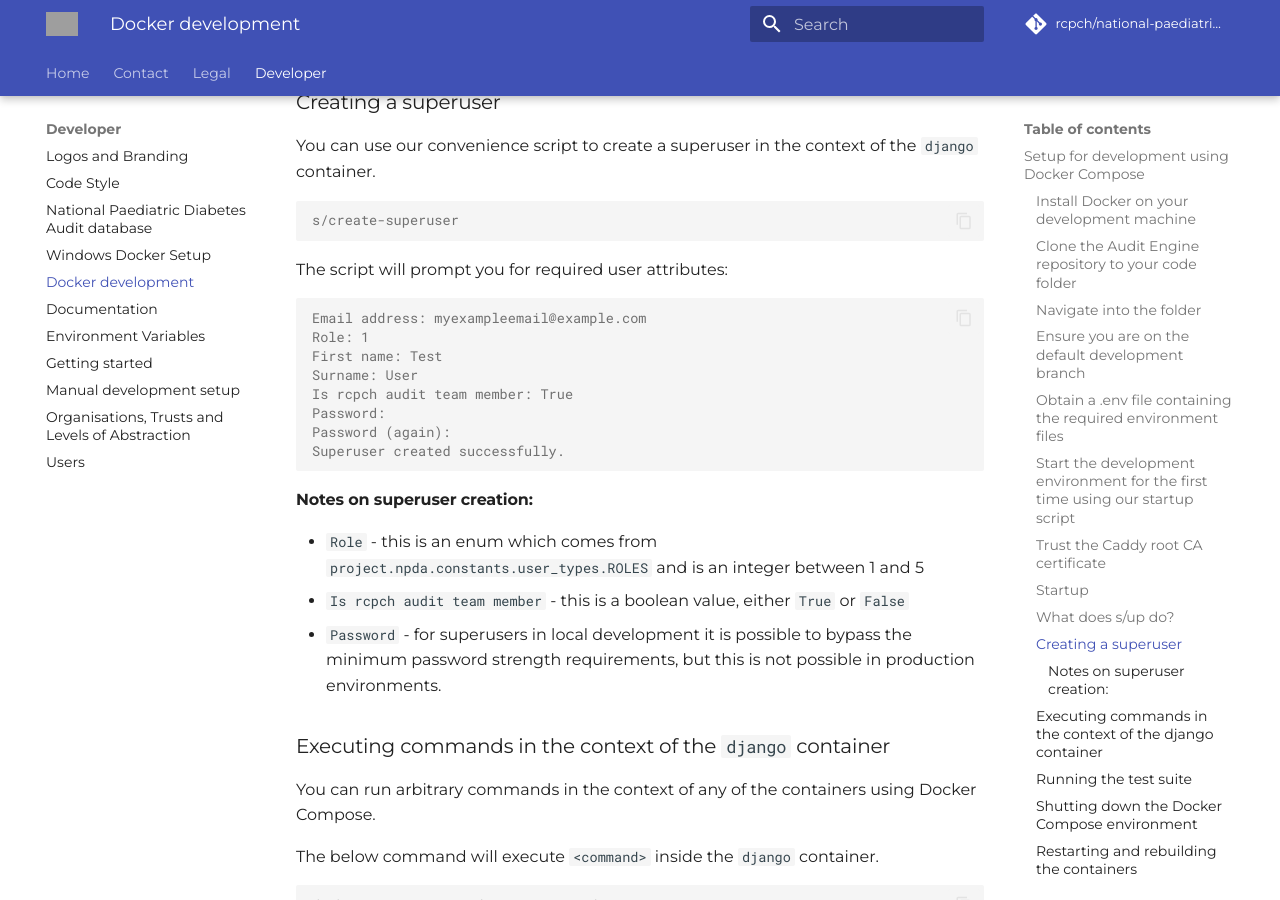
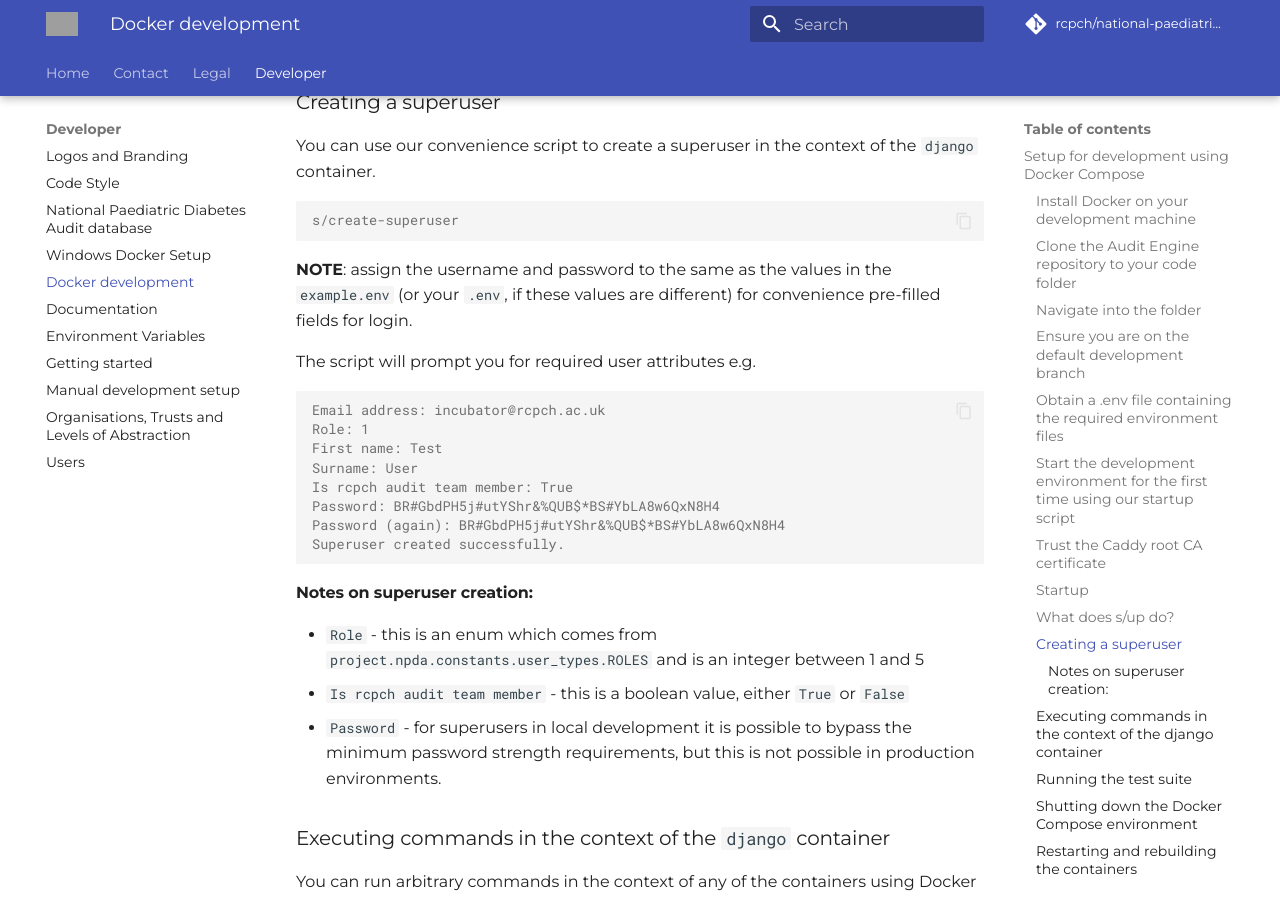
Before and after one commit to rcpch/national-paediatric-diabetes-audit, an MkDocs documentation site: the page built from documentation/docs/developer/docker-setup.md, in a window 1280 px wide and 900 px high, scrolled down 3644 px. Built offline with MkDocs 1.6.1 and Material for MkDocs 9.7.7, drawn with Linux system fonts in a browser that asks for light colours; comment, search, counter and statistics services are not loaded; grey boxes are pictures that could not be loaded.

Commit message:
adds note on super user convenience documentation
Signed-off-by: anchit-chandran <anchit97123@gmail.com>

````diff
--- a/documentation/docs/developer/docker-setup.md
+++ b/documentation/docs/developer/docker-setup.md
@@ -117,16 +117,19 @@ You can use our convenience script to create a superuser in the context of the `
 ```console
 s/create-superuser
 ```
-The script will prompt you for required user attributes:
+
+**NOTE**: assign the username and password to the same as the values in the `example.env` (or your `.env`, if these values are different) for convenience pre-filled fields for login.
+
+The script will prompt you for required user attributes e.g.
 
 ```console
-Email address: myexampleemail@example.com
+Email address: incubator@rcpch.ac.uk
 Role: 1
 First name: Test
 Surname: User
 Is rcpch audit team member: True
-Password:
-Password (again):
+Password: BR#GbdPH5j#utYShr&%QUB$*BS#YbLA8w6QxN8H4
+Password (again): BR#GbdPH5j#utYShr&%QUB$*BS#YbLA8w6QxN8H4
 Superuser created successfully.
 ```
 
````
